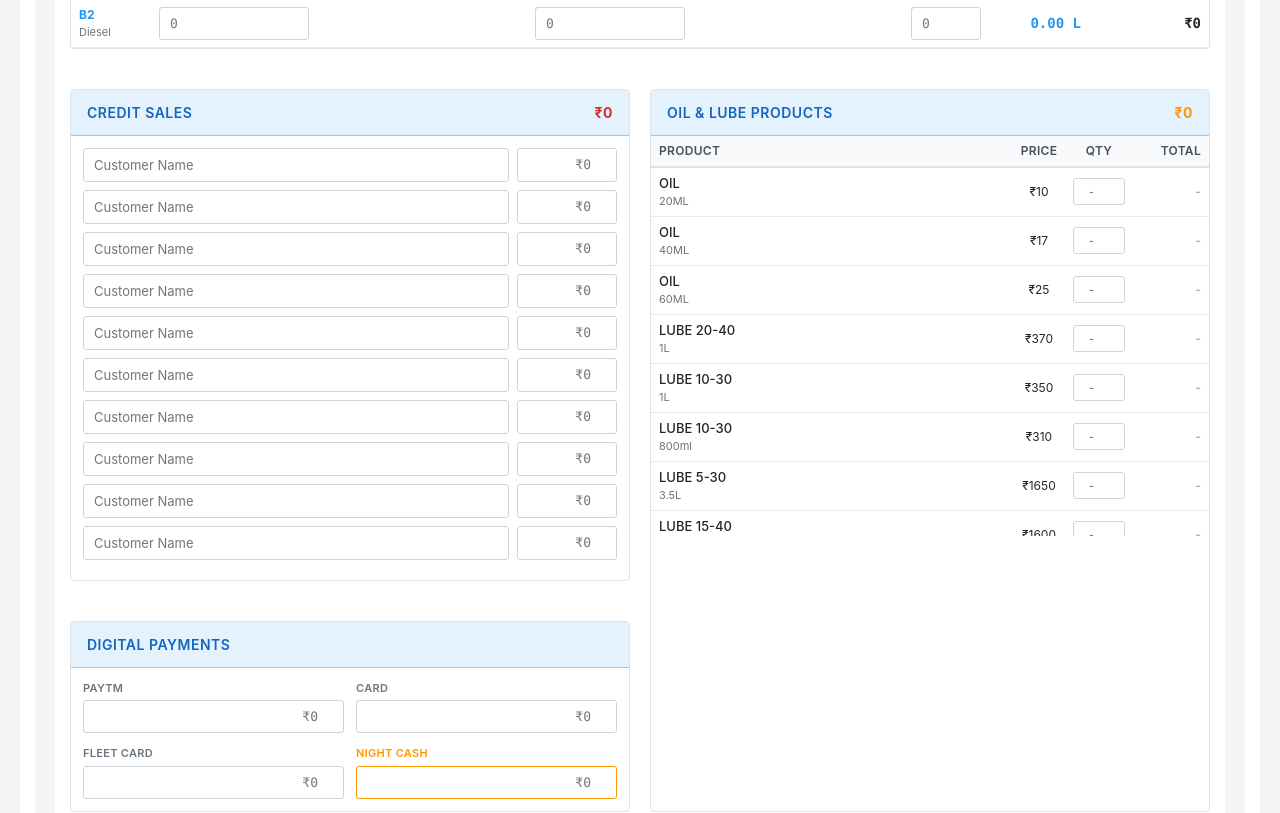
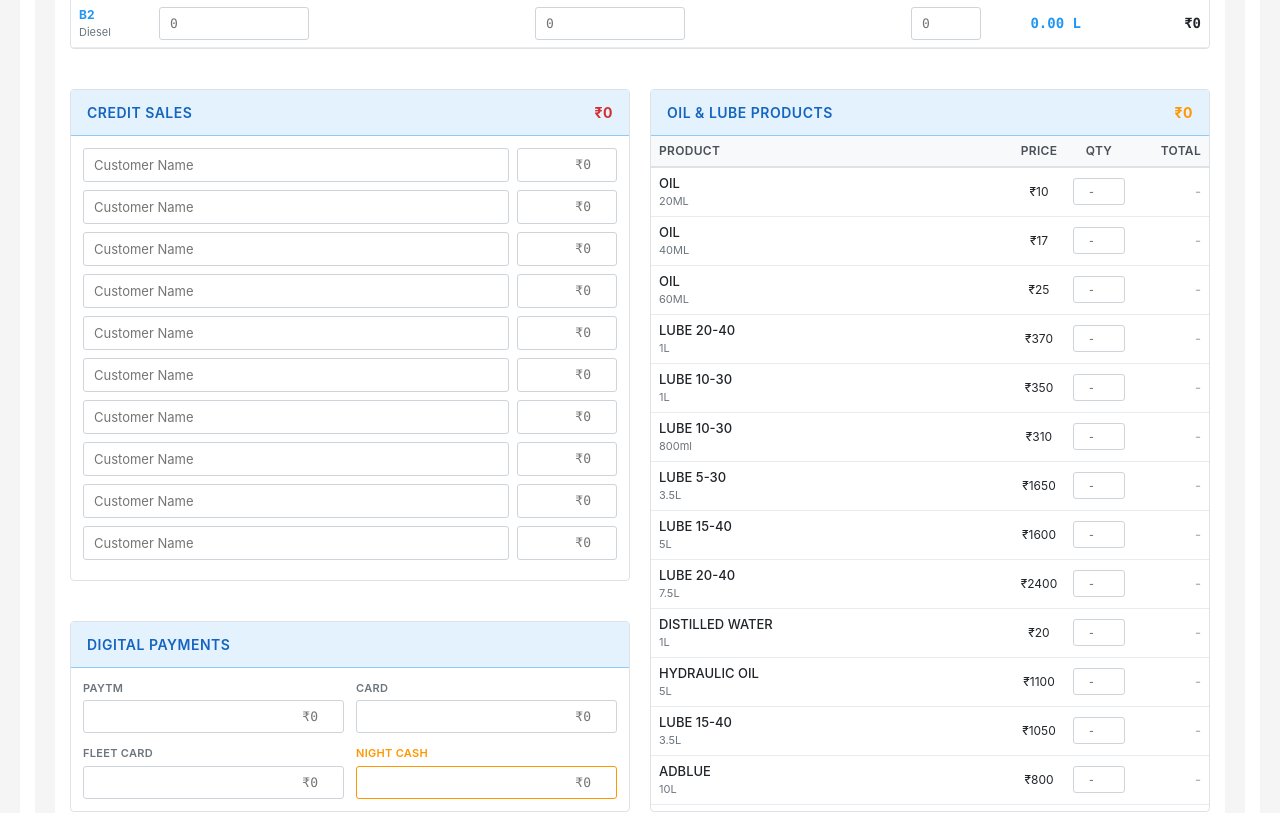
Before and after one commit to Sanjaydcae/Petrolpump, a Next.js app: page /sale in a window 1280 px wide. Shown: the part 900-1713 px from the top of the page. Built offline with nearby package versions, Linux system fonts and the light colour scheme; sample sign-in values are in the browser's storage.

Commit message:
Remove scroll from Oil and Lube section

```diff
--- a/components/SaleForm.tsx
+++ b/components/SaleForm.tsx
@@ -471,7 +471,7 @@ export default function SaleForm({ pumpId = 1 }: { pumpId?: number }) {
                                 Oil & Lube Products
                                 <span style={{ float: 'right', fontWeight: '700', color: '#ff9800' }}>₹{totalOilLube.toLocaleString('en-IN')}</span>
                             </div>
-                            <div style={{ maxHeight: '400px', overflowY: 'auto' }}>
+                            <div>
                                 <table className="pos-table">
                                     <thead>
                                         <tr>
```
